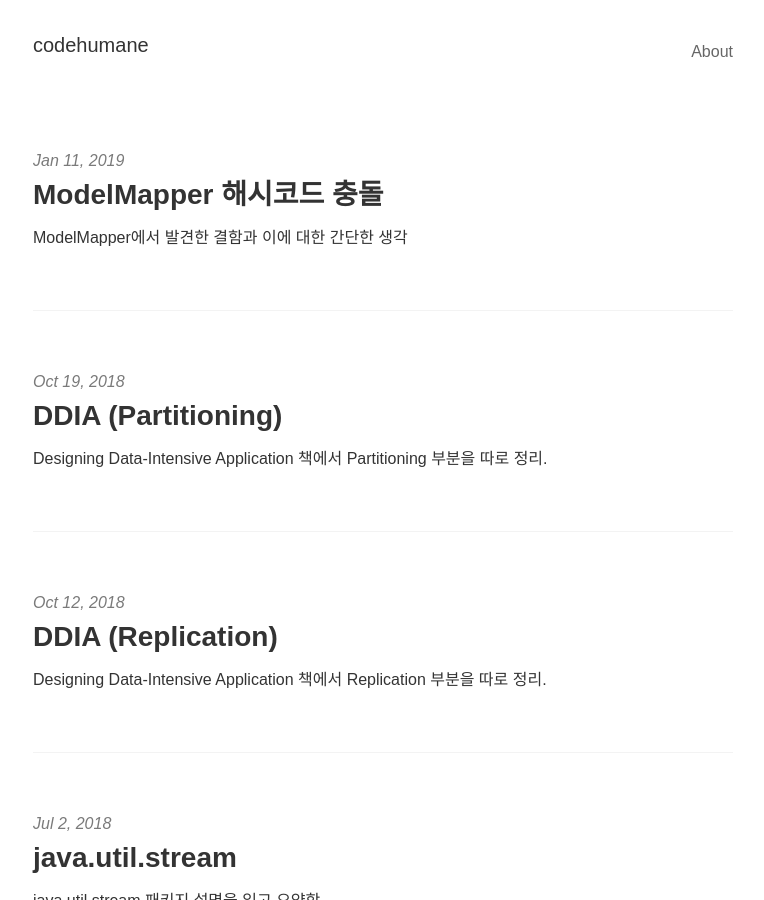
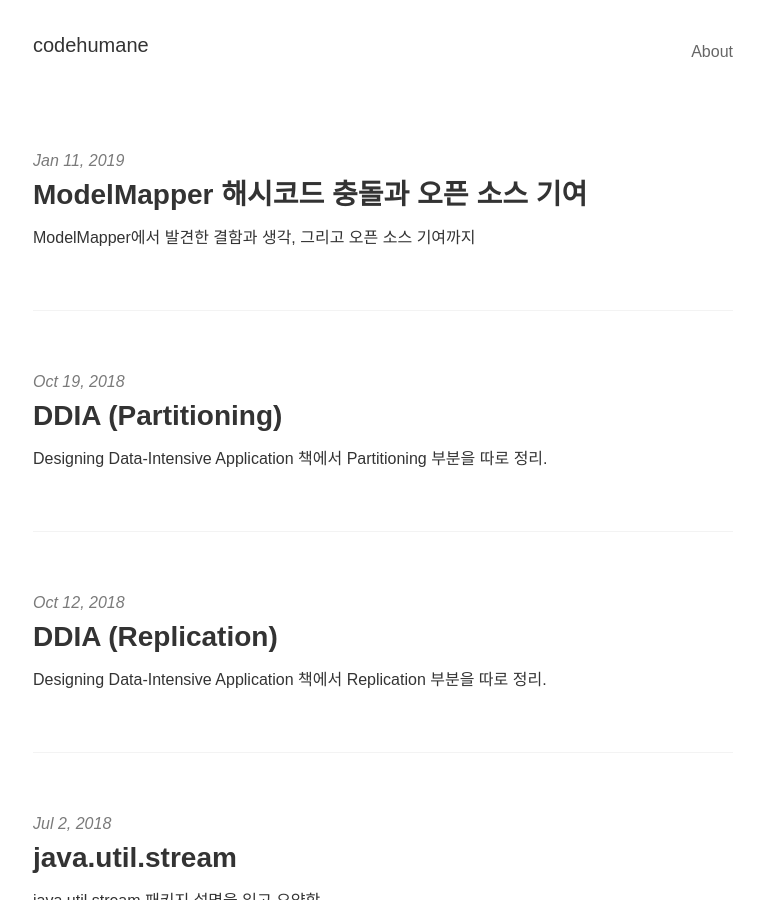
Before and after one commit to codehumane/codehumane.github.io, a Jekyll site: the page built from index.html, in a window 1280 px wide and 900 px high. Shown: the whole window, without its empty margins (257-1021 px from the left). Built offline with Jekyll 4.4.1, drawn with Linux system fonts in a browser that asks for light colours; the list of posts is cut into pages by our own code.

Commit message:
"ModelMapper 해시코드 충돌" 제목 변경

```diff
--- a/_posts/2019-01-12-ModelMapper-HashCode-Collision.md
+++ b/_posts/2019-01-12-ModelMapper-HashCode-Collision.md
@@ -1,7 +1,7 @@
 ---
 layout: post
-title: ModelMapper 해시코드 충돌
-summary: ModelMapper에서 발견한 결함과 이에 대한 간단한 생각
+title: ModelMapper 해시코드 충돌과 오픈 소스 기여
+summary: ModelMapper에서 발견한 결함과 생각, 그리고 오픈 소스 기여까지
 date: 2019-01-12 00:00:01 +0900
 ---
 
```
